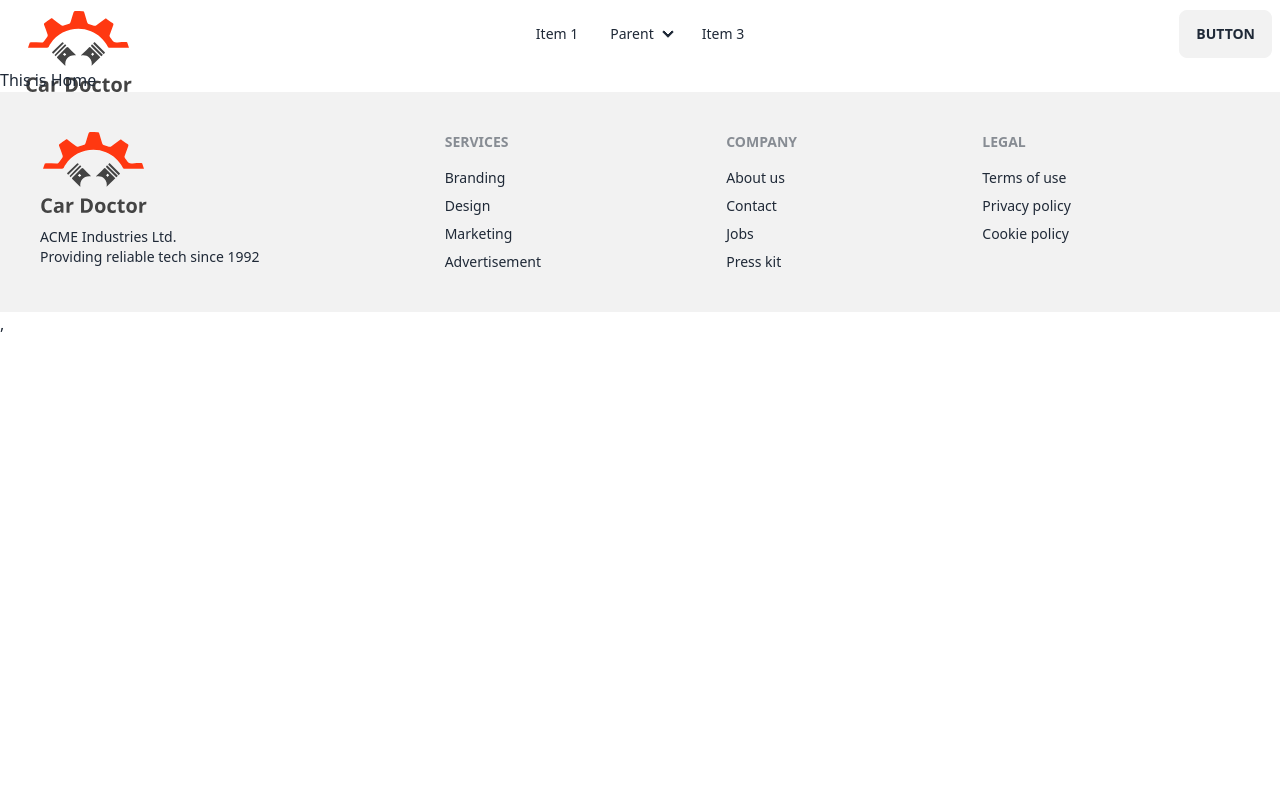
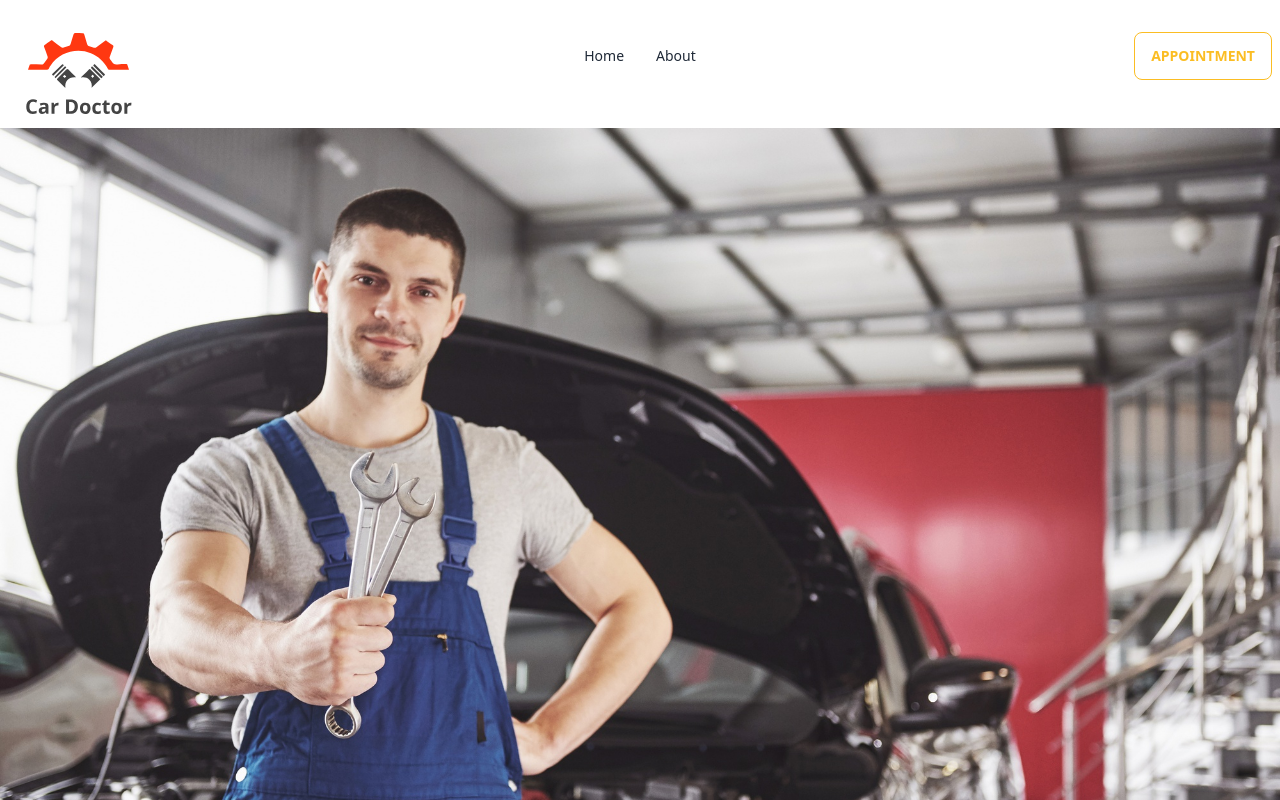
Before and after one commit to Shahidul-Islam-Jony/Car-Doctor-Client, a React (Vite) app: page / in a window 1280 px wide. Shown: the top 800 px of the page. Built offline with nearby package versions, Linux system fonts and the light colour scheme.

Commit message:
M(58-3) Style Header and Create simple Banner

```diff
--- /dev/null
+++ b/src/pages/Home/Banner/Banner.jsx
@@ -0,0 +1,43 @@
+import img1 from "../../../assets/images/banner/1.jpg";
+import img2 from "../../../assets/images/banner/2.jpg";
+import img3 from "../../../assets/images/banner/3.jpg";
+import img4 from "../../../assets/images/banner/4.jpg";
+import img5 from "../../../assets/images/banner/5.jpg";
+import img6 from "../../../assets/images/banner/6.jpg";
+
+const Banner = () => {
+    return (
+        <div className="carousel w-full">
+            <div id="slide1" className="carousel-item relative w-full">
+                <img src={img1} className="w-full" />
+                <div className="absolute flex justify-end transform -translate-y-1/2 left-5 right-5 bottom-0">
+                    <a href="#slide4" className="btn btn-circle mr-5">❮</a>
+                    <a href="#slide2" className="btn btn-circle">❯</a>
+                </div>
+            </div>
+            <div id="slide2" className="carousel-item relative w-full">
+                <img src={img2} className="w-full" />
+                <div className="absolute flex justify-end transform -translate-y-1/2 left-5 right-5 bottom-0">
+                    <a href="#slide1" className="btn btn-circle mr-5">❮</a>
+                    <a href="#slide3" className="btn btn-circle">❯</a>
+                </div>
+            </div>
+            <div id="slide3" className="carousel-item relative w-full">
+                <img src={img3} className="w-full" />
+                <div className="absolute flex justify-end transform -translate-y-1/2 left-5 right-5 bottom-0">
+                    <a href="#slide2" className="btn btn-circle mr-5">❮</a>
+                    <a href="#slide4" className="btn btn-circle">❯</a>
+                </div>
+            </div>
+            <div id="slide4" className="carousel-item relative w-full">
+                <img src={img4} className="w-full" />
+                <div className="absolute flex justify-end transform -translate-y-1/2 left-5 right-5 bottom-0">
+                    <a href="#slide3" className="btn btn-circle mr-5">❮</a>
+                    <a href="#slide1" className="btn btn-circle">❯</a>
+                </div>
+            </div>
+        </div>
+    );
+};
+
+export default Banner;
--- a/src/pages/Home/Home/Home.jsx
+++ b/src/pages/Home/Home/Home.jsx
@@ -1,8 +1,9 @@
+import Banner from "../Banner/Banner";
 
 const Home = () => {
     return (
         <div>
-            This is Home
+            <Banner></Banner>
         </div>
     );
 };
--- a/src/pages/Shared/NavBar/NavBar.jsx
+++ b/src/pages/Shared/NavBar/NavBar.jsx
@@ -2,23 +2,21 @@
 import logo from "../../../assets/logo.svg"
 
 const NavBar = () => {
+
+    const navItems = <>
+        <li><Link to="/">Home</Link></li>
+        <li><Link to="/about">About</Link></li>
+    </>
+
     return (
-        <div className="navbar bg-base-100">
+        <div className="navbar bg-base-100 h-28 mb-4">
             <div className="navbar-start">
                 <div className="dropdown">
                     <label tabIndex={0} className="btn btn-ghost lg:hidden">
                         <svg xmlns="http://www.w3.org/2000/svg" className="h-5 w-5" fill="none" viewBox="0 0 24 24" stroke="currentColor"><path strokeLinecap="round" strokeLinejoin="round" strokeWidth="2" d="M4 6h16M4 12h8m-8 6h16" /></svg>
                     </label>
                     <ul tabIndex={0} className="menu menu-sm dropdown-content mt-3 z-[1] p-2 shadow bg-base-100 rounded-box w-52">
-                        <li><a>Item 1</a></li>
-                        <li>
-                            <a>Parent</a>
-                            <ul className="p-2">
-                                <li><a>Submenu 1</a></li>
-                                <li><a>Submenu 2</a></li>
-                            </ul>
-                        </li>
-                        <li><a>Item 3</a></li>
+                        {navItems}
                     </ul>
                 </div>
                 <Link to="/" className="btn btn-ghost normal-case text-xl">
@@ -27,21 +25,11 @@
             </div>
             <div className="navbar-center hidden lg:flex">
                 <ul className="menu menu-horizontal px-1">
-                    <li><a>Item 1</a></li>
-                    <li tabIndex={0}>
-                        <details>
-                            <summary>Parent</summary>
-                            <ul className="p-2">
-                                <li><a>Submenu 1</a></li>
-                                <li><a>Submenu 2</a></li>
-                            </ul>
-                        </details>
-                    </li>
-                    <li><a>Item 3</a></li>
+                    {navItems}
                 </ul>
             </div>
             <div className="navbar-end">
-                <a className="btn">Button</a>
+                <button className="btn btn-outline btn-warning">Appointment</button>
             </div>
         </div>
     );
```
